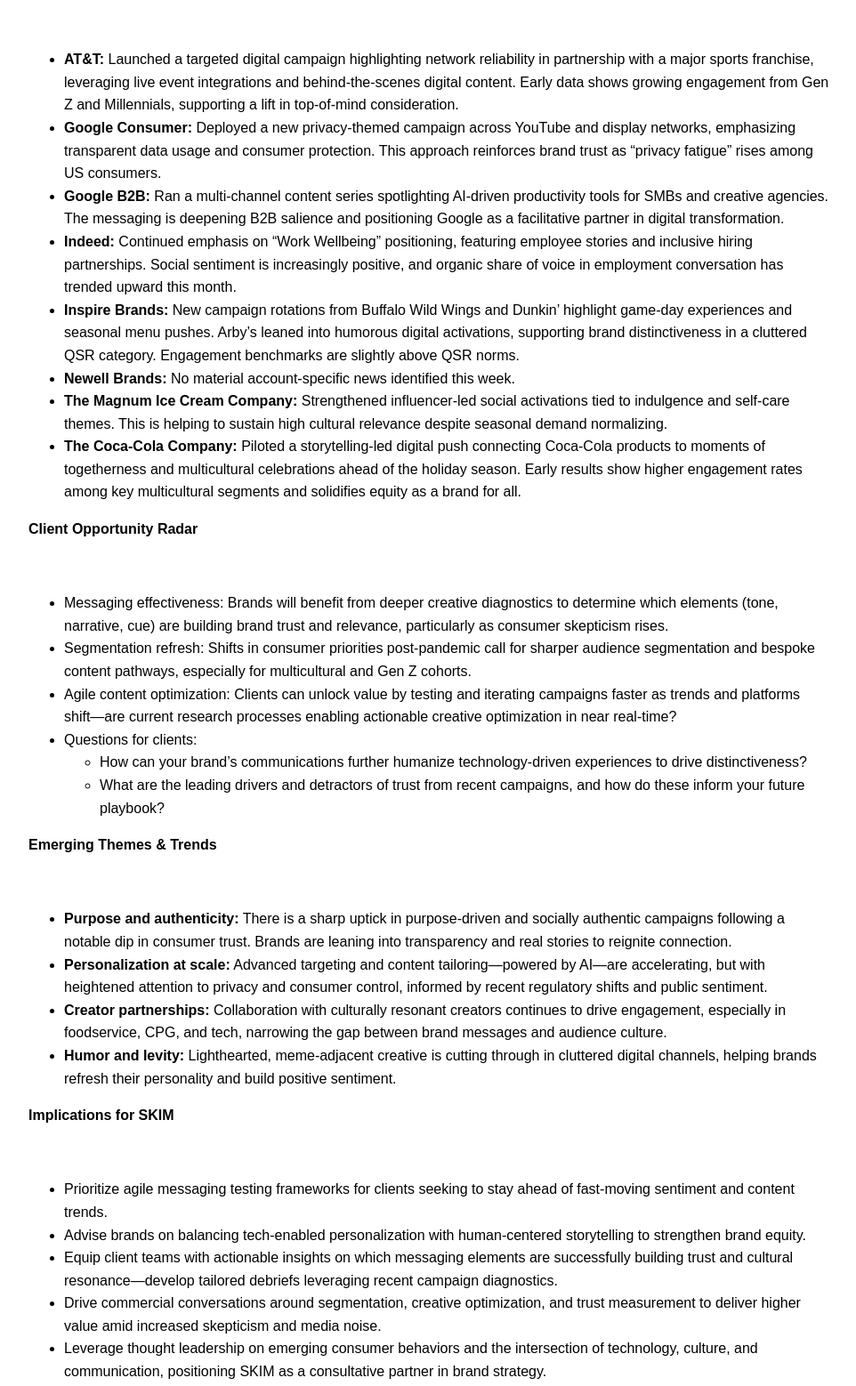
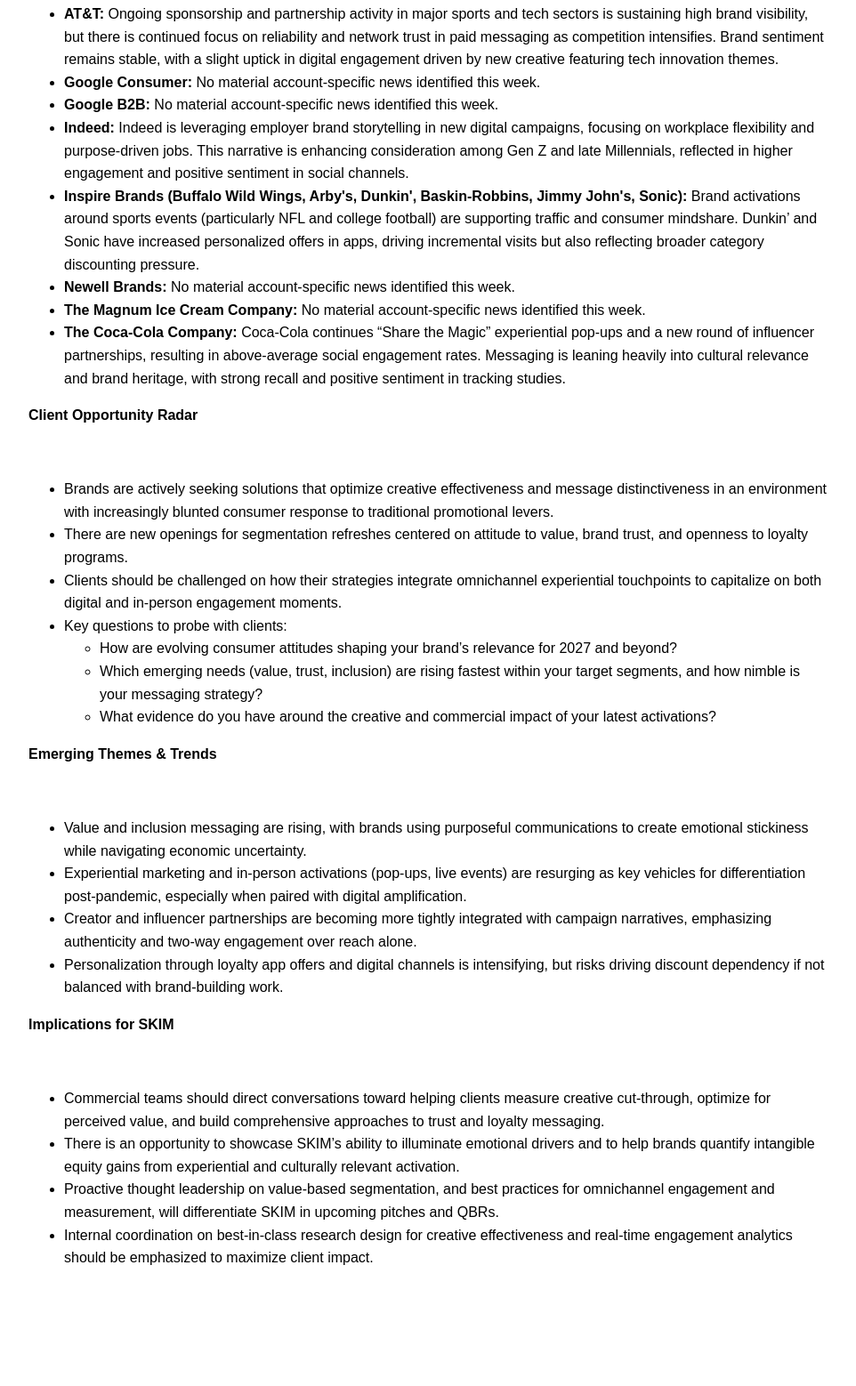
Before and after one commit to ezeneumann/teammercury, a plain HTML site: page index.html in a window 1280 px wide. Shown: the part 540-2098 px from the top of the page at 89% size, without its empty margins (158-1120 px from the left). After the commit the page ends 2007 px from the top, so only its background shows below. Drawn offline with Linux system fonts and the light colour scheme.

Commit message:
Update Neptune Intelligence Report

```diff
--- a/index.html
+++ b/index.html
@@ -16,62 +16,61 @@ line-height: 1.6;
 <body>
 
 <h2><strong>Weekly Commercial & Market Intelligence Brief</strong></h2>
-<p>Generated: November 16, 2026 8:00 AM ET<br>Reporting week: Week of November 16, 2026</p>
+<p>Generated: November 23, 2026 8:00 AM ET<br>Reporting week: Week of November 23, 2026</p>
 <p>&nbsp;</p>
 
 <p><strong>Headline & Executive Summary</strong></p>
 <p>&nbsp;</p>
 <ul>
-<li>This week saw a intensified focus on brand authenticity and nuanced personalization, with several major advertisers refining their messaging to address evolving consumer skepticism and demand for genuine connection.</li>
-<li>Brands are selectively embracing tech-driven tools such as generative AI and predictive analytics to optimize content relevance, but are balancing these innovations with a clear emphasis on human touchpoints and cultural resonance.</li>
-<li>Competitive spend remains resilient in key consumer categories, and creatively distinctive campaigns are capturing higher engagement value amid rising noise, particularly on social and streaming channels.</li>
-<li>For insights teams, the core challenge is enabling clients to decode which messaging elements are truly driving equity shifts and how to keep pace with rapid consumer sentiment changes.</li>
+  <li>Brand communications this week highlight a marked increase in value-oriented messaging, with brands across categories strongly emphasizing savings, loyalty, and inclusion going into the holiday period.</li>
+  <li>Upticks in experiential activations and digital-first tactics signal brands are doubling down on authentic, multi-channel engagement to hedge against waning consumer spontaneity and softening discretionary spend.</li>
+  <li>This shift matters as brands work to sustain distinctiveness and relevance in cluttered, highly competitive environments, putting trust, value, and emotion at the center of strategy.</li>
 </ul>
 
 <p><strong>Target Account Watchlist</strong></p>
 <p>&nbsp;</p>
 <ul>
-<li><strong>AT&T:</strong> Launched a targeted digital campaign highlighting network reliability in partnership with a major sports franchise, leveraging live event integrations and behind-the-scenes digital content. Early data shows growing engagement from Gen Z and Millennials, supporting a lift in top-of-mind consideration.</li>
-<li><strong>Google Consumer:</strong> Deployed a new privacy-themed campaign across YouTube and display networks, emphasizing transparent data usage and consumer protection. This approach reinforces brand trust as “privacy fatigue” rises among US consumers.</li>
-<li><strong>Google B2B:</strong> Ran a multi-channel content series spotlighting AI-driven productivity tools for SMBs and creative agencies. The messaging is deepening B2B salience and positioning Google as a facilitative partner in digital transformation.</li>
-<li><strong>Indeed:</strong> Continued emphasis on “Work Wellbeing” positioning, featuring employee stories and inclusive hiring partnerships. Social sentiment is increasingly positive, and organic share of voice in employment conversation has trended upward this month.</li>
-<li><strong>Inspire Brands:</strong> New campaign rotations from Buffalo Wild Wings and Dunkin’ highlight game-day experiences and seasonal menu pushes. Arby’s leaned into humorous digital activations, supporting brand distinctiveness in a cluttered QSR category. Engagement benchmarks are slightly above QSR norms.</li>
-<li><strong>Newell Brands:</strong> No material account-specific news identified this week.</li>
-<li><strong>The Magnum Ice Cream Company:</strong> Strengthened influencer-led social activations tied to indulgence and self-care themes. This is helping to sustain high cultural relevance despite seasonal demand normalizing.</li>
-<li><strong>The Coca-Cola Company:</strong> Piloted a storytelling-led digital push connecting Coca-Cola products to moments of togetherness and multicultural celebrations ahead of the holiday season. Early results show higher engagement rates among key multicultural segments and solidifies equity as a brand for all.</li>
+  <li><strong>AT&T:</strong> Ongoing sponsorship and partnership activity in major sports and tech sectors is sustaining high brand visibility, but there is continued focus on reliability and network trust in paid messaging as competition intensifies. Brand sentiment remains stable, with a slight uptick in digital engagement driven by new creative featuring tech innovation themes.</li>
+  <li><strong>Google Consumer:</strong> No material account-specific news identified this week.</li>
+  <li><strong>Google B2B:</strong> No material account-specific news identified this week.</li>
+  <li><strong>Indeed:</strong> Indeed is leveraging employer brand storytelling in new digital campaigns, focusing on workplace flexibility and purpose-driven jobs. This narrative is enhancing consideration among Gen Z and late Millennials, reflected in higher engagement and positive sentiment in social channels.</li>
+  <li><strong>Inspire Brands (Buffalo Wild Wings, Arby's, Dunkin', Baskin-Robbins, Jimmy John's, Sonic):</strong> Brand activations around sports events (particularly NFL and college football) are supporting traffic and consumer mindshare. Dunkin’ and Sonic have increased personalized offers in apps, driving incremental visits but also reflecting broader category discounting pressure.</li>
+  <li><strong>Newell Brands:</strong> No material account-specific news identified this week.</li>
+  <li><strong>The Magnum Ice Cream Company:</strong> No material account-specific news identified this week.</li>
+  <li><strong>The Coca-Cola Company:</strong> Coca-Cola continues “Share the Magic” experiential pop-ups and a new round of influencer partnerships, resulting in above-average social engagement rates. Messaging is leaning heavily into cultural relevance and brand heritage, with strong recall and positive sentiment in tracking studies.</li>
 </ul>
 
 <p><strong>Client Opportunity Radar</strong></p>
 <p>&nbsp;</p>
 <ul>
-<li>Messaging effectiveness: Brands will benefit from deeper creative diagnostics to determine which elements (tone, narrative, cue) are building brand trust and relevance, particularly as consumer skepticism rises.</li>
-<li>Segmentation refresh: Shifts in consumer priorities post-pandemic call for sharper audience segmentation and bespoke content pathways, especially for multicultural and Gen Z cohorts.</li>
-<li>Agile content optimization: Clients can unlock value by testing and iterating campaigns faster as trends and platforms shift—are current research processes enabling actionable creative optimization in near real-time?</li>
-<li>Questions for clients:
-  <ul>
-    <li>How can your brand’s communications further humanize technology-driven experiences to drive distinctiveness?</li>
-    <li>What are the leading drivers and detractors of trust from recent campaigns, and how do these inform your future playbook?</li>
-  </ul>
-</li>
+  <li>Brands are actively seeking solutions that optimize creative effectiveness and message distinctiveness in an environment with increasingly blunted consumer response to traditional promotional levers.</li>
+  <li>There are new openings for segmentation refreshes centered on attitude to value, brand trust, and openness to loyalty programs.</li>
+  <li>Clients should be challenged on how their strategies integrate omnichannel experiential touchpoints to capitalize on both digital and in-person engagement moments.</li>
+  <li>Key questions to probe with clients:
+    <ul>
+      <li>How are evolving consumer attitudes shaping your brand’s relevance for 2027 and beyond?</li>
+      <li>Which emerging needs (value, trust, inclusion) are rising fastest within your target segments, and how nimble is your messaging strategy?</li>
+      <li>What evidence do you have around the creative and commercial impact of your latest activations?</li>
+    </ul>
+  </li>
 </ul>
 
 <p><strong>Emerging Themes & Trends</strong></p>
 <p>&nbsp;</p>
 <ul>
-<li><strong>Purpose and authenticity:</strong> There is a sharp uptick in purpose-driven and socially authentic campaigns following a notable dip in consumer trust. Brands are leaning into transparency and real stories to reignite connection.</li>
-<li><strong>Personalization at scale:</strong> Advanced targeting and content tailoring—powered by AI—are accelerating, but with heightened attention to privacy and consumer control, informed by recent regulatory shifts and public sentiment.</li>
-<li><strong>Creator partnerships:</strong> Collaboration with culturally resonant creators continues to drive engagement, especially in foodservice, CPG, and tech, narrowing the gap between brand messages and audience culture.</li>
-<li><strong>Humor and levity:</strong> Lighthearted, meme-adjacent creative is cutting through in cluttered digital channels, helping brands refresh their personality and build positive sentiment.</li>
+  <li>Value and inclusion messaging are rising, with brands using purposeful communications to create emotional stickiness while navigating economic uncertainty.</li>
+  <li>Experiential marketing and in-person activations (pop-ups, live events) are resurging as key vehicles for differentiation post-pandemic, especially when paired with digital amplification.</li>
+  <li>Creator and influencer partnerships are becoming more tightly integrated with campaign narratives, emphasizing authenticity and two-way engagement over reach alone.</li>
+  <li>Personalization through loyalty app offers and digital channels is intensifying, but risks driving discount dependency if not balanced with brand-building work.</li>
 </ul>
 
 <p><strong>Implications for SKIM</strong></p>
 <p>&nbsp;</p>
 <ul>
-<li>Prioritize agile messaging testing frameworks for clients seeking to stay ahead of fast-moving sentiment and content trends.</li>
-<li>Advise brands on balancing tech-enabled personalization with human-centered storytelling to strengthen brand equity.</li>
-<li>Equip client teams with actionable insights on which messaging elements are successfully building trust and cultural resonance—develop tailored debriefs leveraging recent campaign diagnostics.</li>
-<li>Drive commercial conversations around segmentation, creative optimization, and trust measurement to deliver higher value amid increased skepticism and media noise.</li>
-<li>Leverage thought leadership on emerging consumer behaviors and the intersection of technology, culture, and communication, positioning SKIM as a consultative partner in brand strategy.</li>
+  <li>Commercial teams should direct conversations toward helping clients measure creative cut-through, optimize for perceived value, and build comprehensive approaches to trust and loyalty messaging.</li>
+  <li>There is an opportunity to showcase SKIM’s ability to illuminate emotional drivers and to help brands quantify intangible equity gains from experiential and culturally relevant activation.</li>
+  <li>Proactive thought leadership on value-based segmentation, and best practices for omnichannel engagement and measurement, will differentiate SKIM in upcoming pitches and QBRs.</li>
+  <li>Internal coordination on best-in-class research design for creative effectiveness and real-time engagement analytics should be emphasized to maximize client impact.</li>
 </ul>
 
 </body>
```
